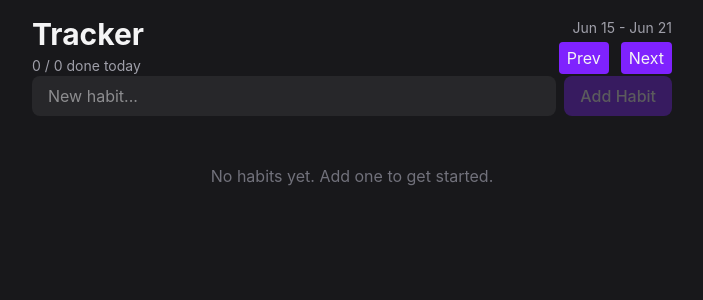
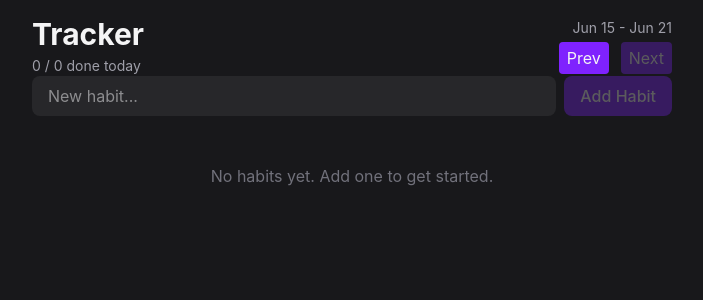
Before and after one commit to Dimterion/vault, a React (Vite) app: page / in a window 1280 px wide. Shown: the top 300 px of the page, without its empty margins (288-991 px from the left). Built offline with nearby package versions, Linux system fonts and the light colour scheme.

Commit message:
adjust App & Header comp

```diff
--- a/src/App.tsx
+++ b/src/App.tsx
@@ -16,7 +16,11 @@ export default function App() {
   return (
     <div className="mx-auto flex max-w-2xl flex-col p-4">
       <HabitProvider>
-        <Header visibleDates={visibleDates} />
+        <Header
+          visibleDates={visibleDates}
+          onNext={() => setWeekOffset((o) => o + 1)}
+          onPrev={() => setWeekOffset((o) => o - 1)}
+        />
         <HabitForm />
         <HabitList />
       </HabitProvider>
--- a/src/components/Header.tsx
+++ b/src/components/Header.tsx
@@ -28,7 +28,12 @@ export default function Header({ visibleDates, onPrev, onNext }: HeaderProps) {
         <span className="text-sm text-zinc-400">{dateRange}</span>
         <div className="flex items-center gap-3">
           <Button onClick={onPrev}>Prev</Button>
-          <Button onClick={onNext}>Next</Button>
+          <Button
+            onClick={onNext}
+            disabled={visibleDates.some((d) => isToday(d))}
+          >
+            Next
+          </Button>
         </div>
       </div>
     </header>
```
